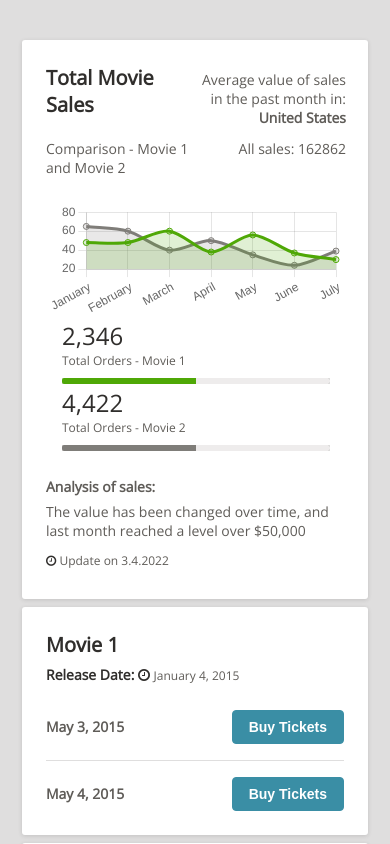
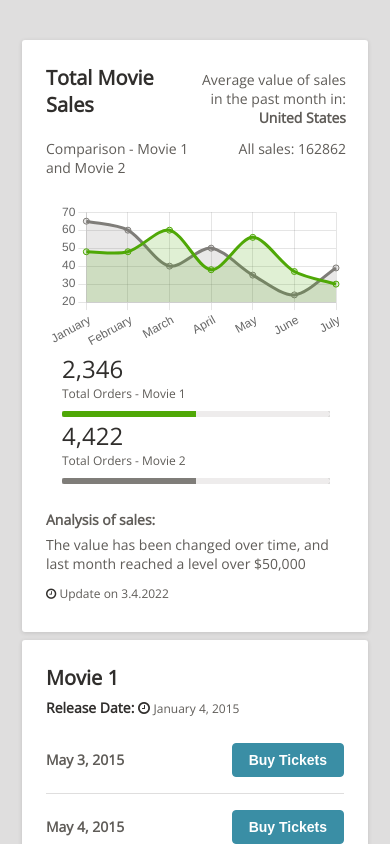
Before and after one commit to Umayarz18/ui-exercise, a React (Create React App) app: page / in a window 390 px wide. Built offline with nearby package versions, Linux system fonts and the light colour scheme.

Commit message:
fix(dataVisCard): updated responsiveness
Removed a required aspect ratio for the line chart configuration to look better responsively  and updated styling of progress bars to better match sketch file.

```diff
--- a/src/components/DataVisCard/dataVisCard.scss
+++ b/src/components/DataVisCard/dataVisCard.scss
@@ -13,6 +13,12 @@
 			grid-template-columns: 1fr;
 			grid-auto-flow: row;
 			grid-template-areas: "chart" "compared-movies";
+		}
+
+		.compared-movies {
+			display: flex;
+			flex-direction: column;
+			justify-content: space-evenly;
 		}
 	}
 
--- a/src/components/DataVisCard/index.jsx
+++ b/src/components/DataVisCard/index.jsx
@@ -103,7 +103,6 @@ export const DataVisCard = ({ moviesData, location, updatedAt }) => {
 					data={graphData}
 					options={{
 						responsive: true,
-						aspectRatio: 49489 / 19312,
 						maintainAspectRatio: true,
 						plugins: {
 							legend: {
```
